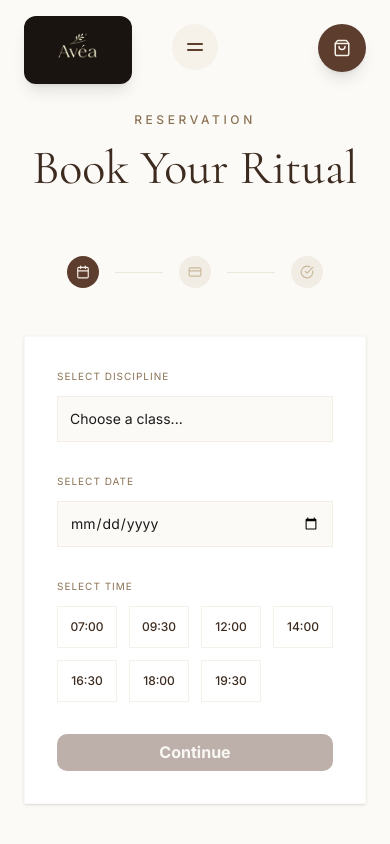
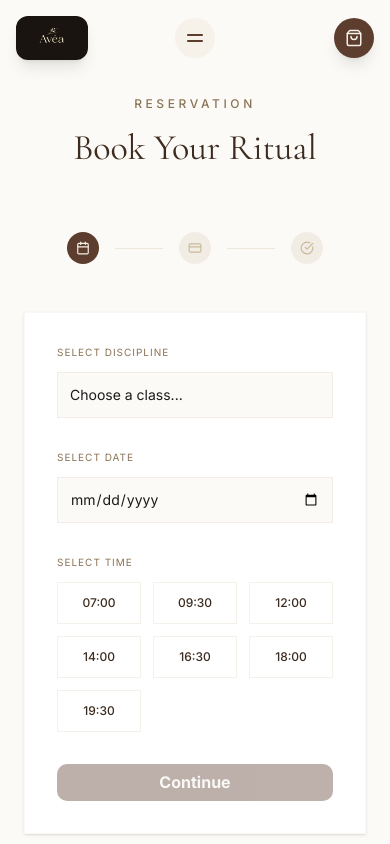
Before and after one commit to Abhisheksingh17cyber/newdesigninternitystudio, a React (Vite) app: page /book in a window 390 px wide. Shown: the top 844 px of the page. Built offline with nearby package versions, Linux system fonts and the light colour scheme.

Commit message:
feat: optimize mobile layout, fix header congestion, and configure Vercel routing

```diff
--- a/src/App.tsx
+++ b/src/App.tsx
@@ -107,33 +107,22 @@ export default function App() {
       <div className="min-h-screen selection:bg-atelier-accent selection:text-white">
       <ScrollToTop />
 
-      {/* Fixed Logo — Top Left */}
-      <Link to="/" className="fixed top-4 left-6 z-[101] flex items-center justify-center bg-[#1a1410] rounded-xl px-1.5 py-0.5 shadow-lg hover:bg-[#2a2118] transition-colors duration-300">
+      {/* Top Header */}
+      <header className="fixed top-0 left-0 right-0 z-[101] px-4 py-4 md:px-6 md:py-6 flex justify-between items-center pointer-events-none">
+        {/* Logo Container */}
+        <div className="flex-1 flex justify-start pointer-events-auto">
+          <Link to="/" className="flex items-center justify-center bg-[#1a1410] rounded-xl px-1.5 py-0.5 shadow-lg hover:bg-[#2a2118] transition-colors duration-300">
             <img
               src="/logo.png"
               alt="Avéa Logo"
-          className="h-16 md:h-[4.5rem] w-auto object-contain scale-110"
+              className="h-10 md:h-[4.5rem] w-auto object-contain scale-110"
               style={{ filter: 'brightness(1.8)' }}
             />
           </Link>
-
-      {/* Cart Button — Top Right */}
-      <button
-        onClick={() => setIsCartOpen(true)}
-        className="fixed top-6 right-6 z-[101] bg-[#5C3D2E] text-[#F5F0E8] w-12 h-12 rounded-full flex items-center justify-center shadow-lg hover:bg-[#7A5C4F] transition-colors duration-300 group"
-        aria-label="Open cart"
-      >
-        <ShoppingBag size={18} className="group-hover:scale-110 transition-transform" />
-        {totalItems > 0 && (
-          <span className="absolute -top-1 -right-1 bg-red-500 text-white text-[10px] font-bold w-5 h-5 rounded-full flex items-center justify-center">
-            {totalItems}
-          </span>
-        )}
-      </button>
+        </div>
 
         {/* Centered Pill Navigation */}
-      <div className="fixed top-6 left-1/2 -translate-x-1/2 z-[100] pointer-events-none w-full max-w-7xl px-4 md:px-6 flex justify-center">
-        <div className="pointer-events-auto">
+        <div className="flex-shrink-0 pointer-events-auto flex justify-center">
           <PillNav
             logo={null}
             items={navItems}
@@ -144,7 +133,23 @@ export default function App() {
             hoveredPillTextColor="#3D2B1F"
           />
         </div>
+
+        {/* Cart Container */}
+        <div className="flex-1 flex justify-end pointer-events-auto">
+          <button
+            onClick={() => setIsCartOpen(true)}
+            className="bg-[#5C3D2E] text-[#F5F0E8] w-10 h-10 md:w-12 md:h-12 rounded-full flex items-center justify-center shadow-lg hover:bg-[#7A5C4F] transition-colors duration-300 group relative"
+            aria-label="Open cart"
+          >
+            <ShoppingBag size={18} className="group-hover:scale-110 transition-transform" />
+            {totalItems > 0 && (
+              <span className="absolute -top-1 -right-1 bg-red-500 text-white text-[10px] font-bold w-5 h-5 rounded-full flex items-center justify-center">
+                {totalItems}
+              </span>
+            )}
+          </button>
         </div>
+      </header>
 
       {/* Page Content */}
       <main>
--- a/src/components/PillNav.css
+++ b/src/components/PillNav.css
@@ -10,8 +10,8 @@
 
 @media (max-width: 768px) {
   .pill-nav-container {
-    width: 100%;
-    left: 0;
+    width: auto;
+    left: auto;
   }
 }
 
@@ -29,9 +29,10 @@
 
 @media (max-width: 768px) {
   .pill-nav {
-    width: 100%;
-    justify-content: space-between;
-    padding: 0 24px;
+    --nav-h: 40px;
+    width: auto;
+    justify-content: center;
+    padding: 0;
     background: transparent;
   }
 }
@@ -206,8 +207,8 @@
 }
 
 .mobile-menu-popover {
-  position: absolute;
-  top: 3em;
+  position: fixed;
+  top: 80px;
   left: 1rem;
   right: 1rem;
   background: var(--base, #f0f0f0);
--- a/src/pages/BookPage.tsx
+++ b/src/pages/BookPage.tsx
@@ -91,7 +91,7 @@ const BookPage = () => {
   }
 
   return (
-    <div className="pt-28 pb-32 bg-atelier-bg min-h-screen relative overflow-hidden">
+    <div className="pt-24 md:pt-28 pb-20 md:pb-32 bg-atelier-bg min-h-screen relative overflow-hidden">
       {/* LaserFlow Background */}
       <div className="absolute inset-0 z-0 opacity-40 pointer-events-none">
         <LaserFlow color="#C9B99A" fogIntensity={0.6} wispDensity={1.2} />
@@ -110,7 +110,7 @@ const BookPage = () => {
           initial={{ opacity: 0, y: 20 }}
           animate={{ opacity: 1, y: 0 }}
           transition={{ duration: 0.8 }}
-          className="text-5xl md:text-7xl font-serif text-[#3D2B1F]"
+          className="text-4xl md:text-7xl font-serif text-[#3D2B1F]"
         >
           Book Your Ritual
         </motion.h1>
@@ -175,7 +175,7 @@ const BookPage = () => {
 
               <div>
                 <label className="text-[10px] uppercase tracking-widest text-[#8B7355] mb-3 block">Select Time</label>
-                <div className="grid grid-cols-4 gap-3">
+                <div className="grid grid-cols-3 sm:grid-cols-4 gap-3">
                   {timeSlots.map(time => (
                     <button
                       key={time}
--- a/src/pages/CheckoutPage.tsx
+++ b/src/pages/CheckoutPage.tsx
@@ -77,7 +77,7 @@ const CheckoutPage = () => {
   }
 
   return (
-    <div className="pt-28 pb-32 bg-atelier-bg min-h-screen">
+    <div className="pt-24 md:pt-28 pb-20 md:pb-32 bg-atelier-bg min-h-screen">
       {/* Header */}
       <div className="max-w-6xl mx-auto px-6 mb-12">
         <button
--- a/src/pages/ClassesPage.tsx
+++ b/src/pages/ClassesPage.tsx
@@ -63,7 +63,7 @@ const ClassesPage = () => {
   ];
 
   return (
-    <div className="pt-28 pb-32 bg-atelier-bg">
+    <div className="pt-24 md:pt-28 pb-20 md:pb-32 bg-atelier-bg">
       {/* Header */}
       <div className="text-center px-6 mb-20">
         <motion.span
@@ -77,7 +77,7 @@ const ClassesPage = () => {
           initial={{ opacity: 0, y: 20 }}
           animate={{ opacity: 1, y: 0 }}
           transition={{ duration: 0.8 }}
-          className="text-5xl md:text-7xl font-serif text-[#3D2B1F]"
+          className="text-4xl md:text-7xl font-serif text-[#3D2B1F]"
         >
           Our Disciplines
         </motion.h1>
--- a/src/pages/HomePage.tsx
+++ b/src/pages/HomePage.tsx
@@ -22,7 +22,7 @@ const Hero = ({ onBook }: { onBook: () => void }) => {
           initial={{ opacity: 0, y: 30 }}
           animate={{ opacity: 1, y: 0 }}
           transition={{ duration: 1, delay: 0.4 }}
-          className="text-5xl md:text-[110px] font-serif mb-12 leading-[0.95] tracking-tight text-[#3D2B1F]"
+          className="text-4xl sm:text-5xl md:text-[110px] font-serif mb-12 leading-[0.95] tracking-tight text-[#3D2B1F]"
         >
           Where Wellness <br /> Becomes an Art.
         </motion.h1>
@@ -65,7 +65,7 @@ const HomePage = () => {
       <Hero onBook={() => navigate('/book')} />
       <FeaturedIn />
 
-      <section className="py-32 px-6 max-w-4xl mx-auto text-center">
+      <section className="py-20 md:py-32 px-6 max-w-4xl mx-auto text-center">
         <motion.div
           initial={{ opacity: 0, y: 20 }}
           whileInView={{ opacity: 1, y: 0 }}
@@ -82,7 +82,7 @@ const HomePage = () => {
       </section>
 
       {/* CTA Section */}
-      <section className="py-32 px-6 bg-[#5C3D2E] text-white text-center">
+      <section className="py-20 md:py-32 px-6 bg-[#5C3D2E] text-white text-center">
         <div className="max-w-3xl mx-auto">
           <h2 className="text-4xl md:text-6xl font-serif mb-10">Ready to begin?</h2>
           <button
--- a/src/pages/ShopPage.tsx
+++ b/src/pages/ShopPage.tsx
@@ -65,7 +65,7 @@ const ShopPage = () => {
   };
 
   return (
-    <div className="pt-28 pb-32 bg-atelier-bg">
+    <div className="pt-24 md:pt-28 pb-20 md:pb-32 bg-atelier-bg">
       {/* Header */}
       <div className="px-6 max-w-7xl mx-auto mb-20">
         <motion.span
@@ -79,7 +79,7 @@ const ShopPage = () => {
           initial={{ opacity: 0, y: 20 }}
           animate={{ opacity: 1, y: 0 }}
           transition={{ duration: 0.8 }}
-          className="text-5xl md:text-7xl font-serif text-[#3D2B1F]"
+          className="text-4xl md:text-7xl font-serif text-[#3D2B1F]"
         >
           Curated Essentials
         </motion.h1>
```
Also changed, not shown: vercel.json (added), 1 other file (tests, documents, lock files or other folders). Lines whose indentation alone changed are shown as unchanged.
